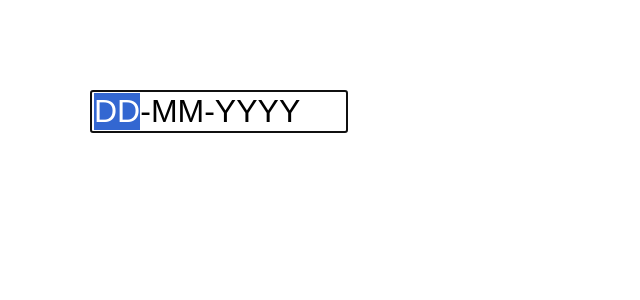
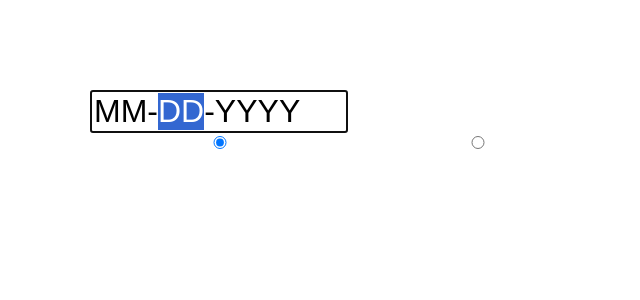
Before and after one commit to danedavid/DateTime, a React (Create React App) app: page / in a window 1280 px wide. Shown: the top 300 px of the page, without its empty margins (0-640 px from the left). Built offline with nearby package versions, Linux system fonts and the light colour scheme.

Commit message:
Introduce 'format' prop

```diff
--- a/src/App.js
+++ b/src/App.js
@@ -1,12 +1,38 @@
 import React, { Component } from 'react';
-import logo from './logo.svg';
 import Date from './Date';
 import './App.css';
 
+const MMDDYYYY = 'MMDDYYYY';
+const DDMMYYYY = 'DDMMYYYY';
+
 class App extends Component {
+  state = {
+    format: MMDDYYYY
+  }
+
+  handleChange = ev => {
+    this.setState({ format: ev.target.value });
+  }
   render() {
+    const { format } = this.state;
     return (
-      <Date/>
+      <>
+        <Date
+          format={format}
+        />
+        <input
+          type='radio'
+          checked={format === MMDDYYYY}
+          value={MMDDYYYY}
+          onChange={this.handleChange}
+        />
+        <input
+          type='radio'
+          checked={format === DDMMYYYY}
+          value={DDMMYYYY}
+          onChange={this.handleChange}
+        />
+      </>
     );
   }
 }
--- a/src/Date.js
+++ b/src/Date.js
@@ -9,30 +9,59 @@ const DD = 'DD';
 const MM = 'MM';
 const YYYY = 'YYYY';
 
+const MMDDYYYY = 'MMDDYYYY';
+const DDMMYYYY = 'DDMMYYYY';
+
 const ARROW_LEFT = 37;
 const ARROW_RIGHT = 39;
 const ARROW_UP = 38;
 const ARROW_DOWN = 40;
 
-const indexTable = {
-  DAY: {
+const FIRST = {
   start: 0,
   end: 2,
-  },
-  MONTH: {
+};
+
+const SECOND = {
   start: 3,
   end: 5,
-  },
-  YEAR: {
+};
+
+const LAST = {
   start: 6,
   end: 10,
-  },
 };
 
-const cyclicList = {
+const getIndexTable = (format) => {
+  if ( format === MMDDYYYY ) {
+    return {
+      DAY: SECOND,
+      MONTH: FIRST,
+      YEAR: LAST,
+    };
+  } else if ( format === DDMMYYYY ) {
+    return {
+      DAY: FIRST,
+      MONTH: SECOND,
+      YEAR: LAST,
+    };
+  }
+};
+
+const getCyclicList = (format) => {
+  if ( format === MMDDYYYY ) {
+    return {
+      DAY: { next: YEAR, prev: MONTH },
+      MONTH: { next: DAY, prev: YEAR },
+      YEAR: { next: DAY, prev: MONTH },
+    };
+  } else if ( format === DDMMYYYY ) {
+    return {
       DAY: { next: MONTH, prev: YEAR },
       MONTH: { next: YEAR, prev: DAY },
       YEAR: { next: DAY, prev: MONTH },
+    };
+  }
 };
 
 const longMonths = ['01', '03', '05', '07', '08', '10', '12', MM];
@@ -68,6 +97,7 @@ class Date extends React.Component {
   selectDateUnit() {
     const input = this.inputEl;
     const { selected } = this.state;
+    const indexTable = getIndexTable(this.props.format);
     const { start, end } = indexTable[selected];
 
     input.focus();
@@ -75,11 +105,13 @@ class Date extends React.Component {
   }
 
   selectPrev() {
+    const cyclicList = getCyclicList(this.props.format);
     this.validateAndFix();
     this.setState(prevState => ({ selected: cyclicList[prevState.selected].prev }));
   }
 
   selectNext() {
+    const cyclicList = getCyclicList(this.props.format);
     this.validateAndFix();
     this.setState(prevState => ({ selected: cyclicList[prevState.selected].next }));
   }
@@ -242,26 +274,36 @@ class Date extends React.Component {
   handleClick(ev) {
     const input = this.inputEl;
     const cursorPosition = input.selectionStart;
+    const indexTable = getIndexTable(this.props.format);
 
     ev.preventDefault();
 
-    if ( cursorPosition <=2 ) {
-      this.setState({ selected: DAY });
-    } else if ( cursorPosition >=3 && cursorPosition <=5 ) {
-      this.setState({ selected: MONTH });
-    } else if ( cursorPosition >=6 ) {
-      this.setState({ selected: YEAR });
+    [DAY, MONTH, YEAR].forEach(dateUnit => {
+      const { start, end } = indexTable[dateUnit];
+
+      if ( cursorPosition >= start && cursorPosition <= end ) {
+        this.setState({ selected: dateUnit });
       }
+    });
   }
 
   render() {
     const { day, month, year } = this.state
+    const { format } = this.props;
+
+    let value;
+
+    switch (format) {
+      case MMDDYYYY: value = `${month}-${day}-${year}`; break;
+      case DDMMYYYY: value = `${day}-${month}-${year}`; break;
+      default: console.error('Invalid `format` prop given'); value = `${month}-${day}-${year}`;
+    }
 
     return (
       <div>
         <input
           type="text"
-          value={`${day}-${month}-${year}`}
+          value={value}
           onKeyDown={this.handleKeyDown}
           onKeyPress={this.handleKeyPress}
           onChange={() => {}}
```
Lines whose indentation alone changed are shown as unchanged.
